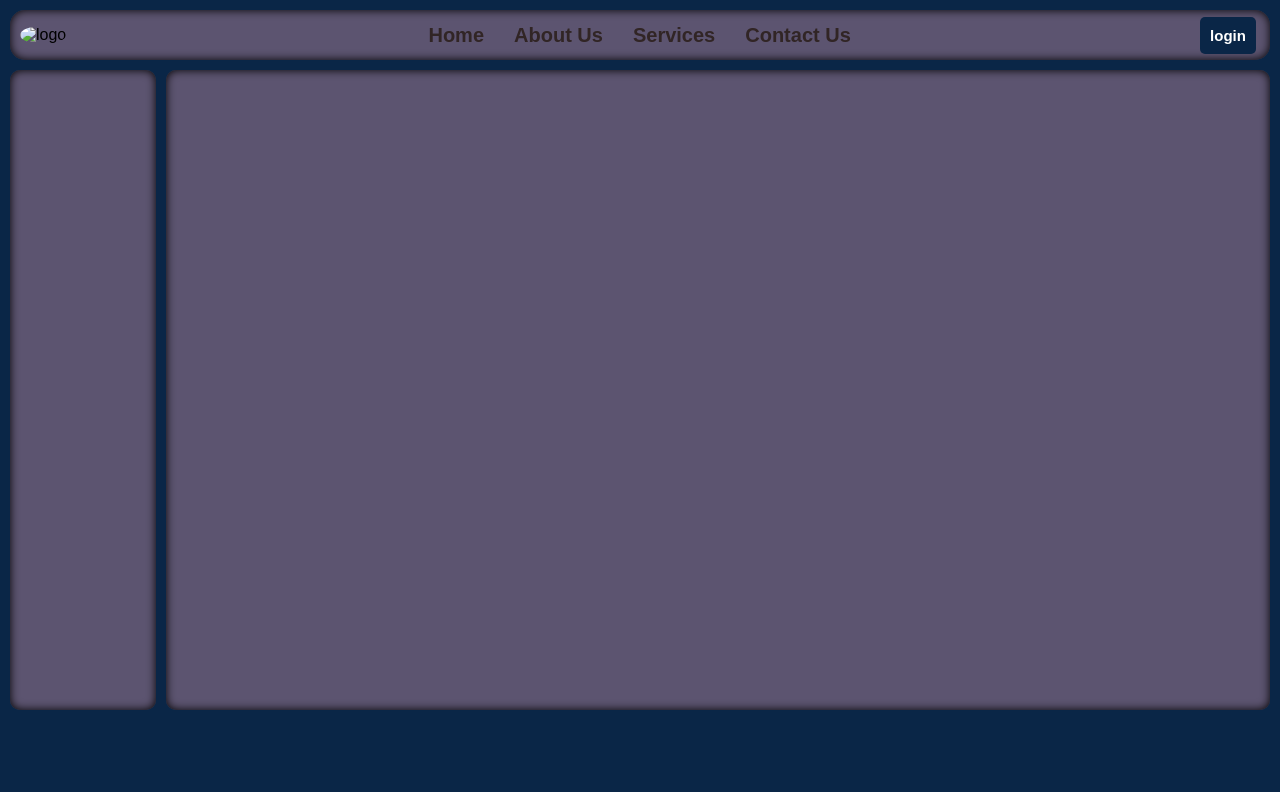
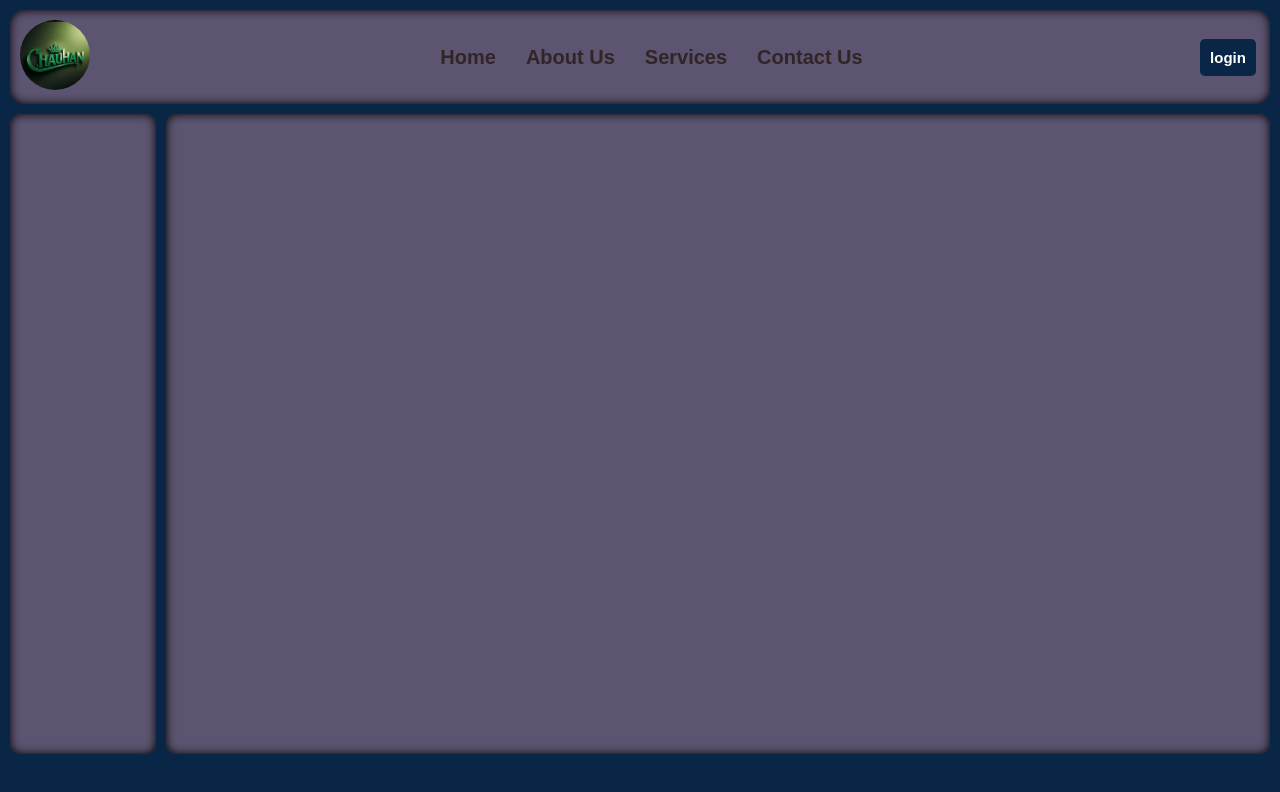
Before and after one commit to harshrkgit2003/Chauhan-Website, a plain HTML site: page index.html in a window 1280 px wide. Drawn offline with Linux system fonts and the light colour scheme; the site is published under a folder, as on GitHub Pages, so addresses that start at the root find nothing.

Commit message:
Update index.html

```diff
--- a/index.html
+++ b/index.html
@@ -9,7 +9,7 @@
 <body>
     <nav>
         <div class="logo-container">
-            <img src="/images/chauhan_logo.jpg" alt="logo">
+            <img src="images/chauhan_logo.jpg" alt="logo">
         </div>
             <ul>
                 <li><a href="#">Home</a></li>
```
